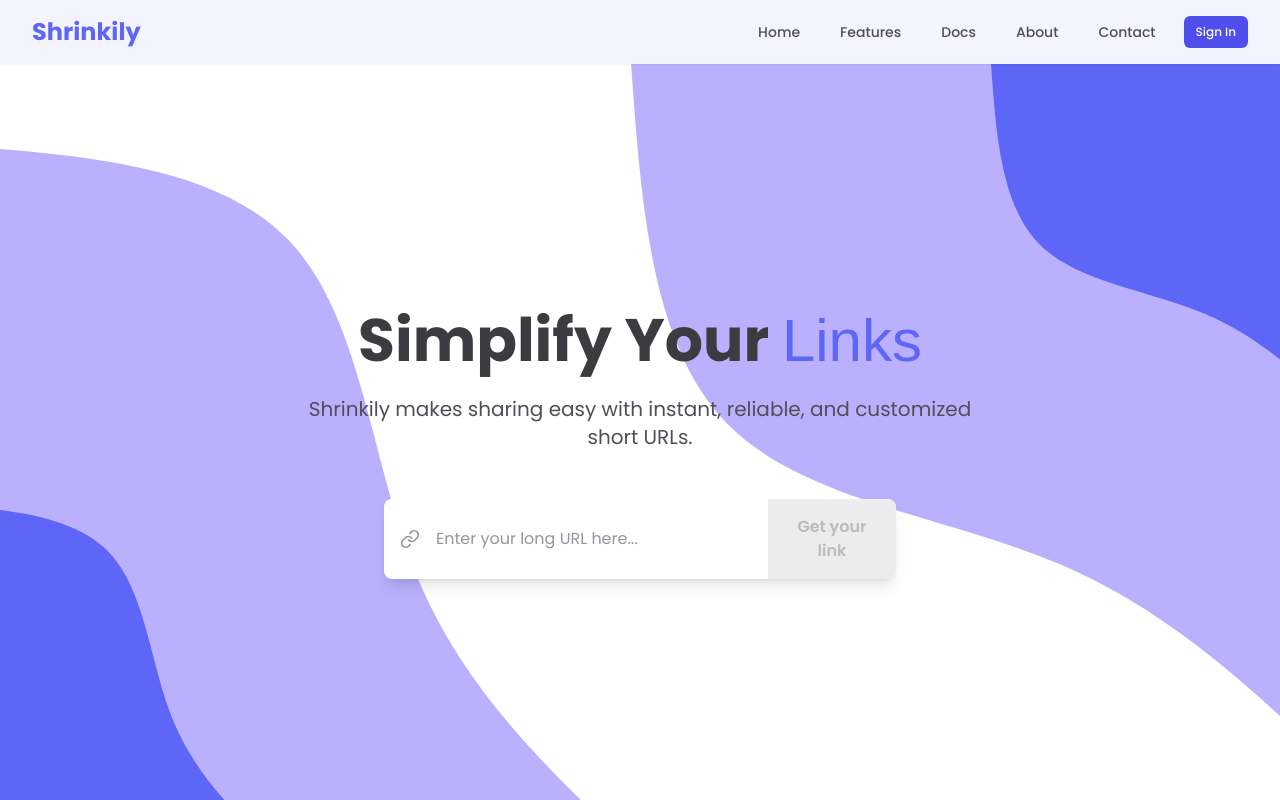
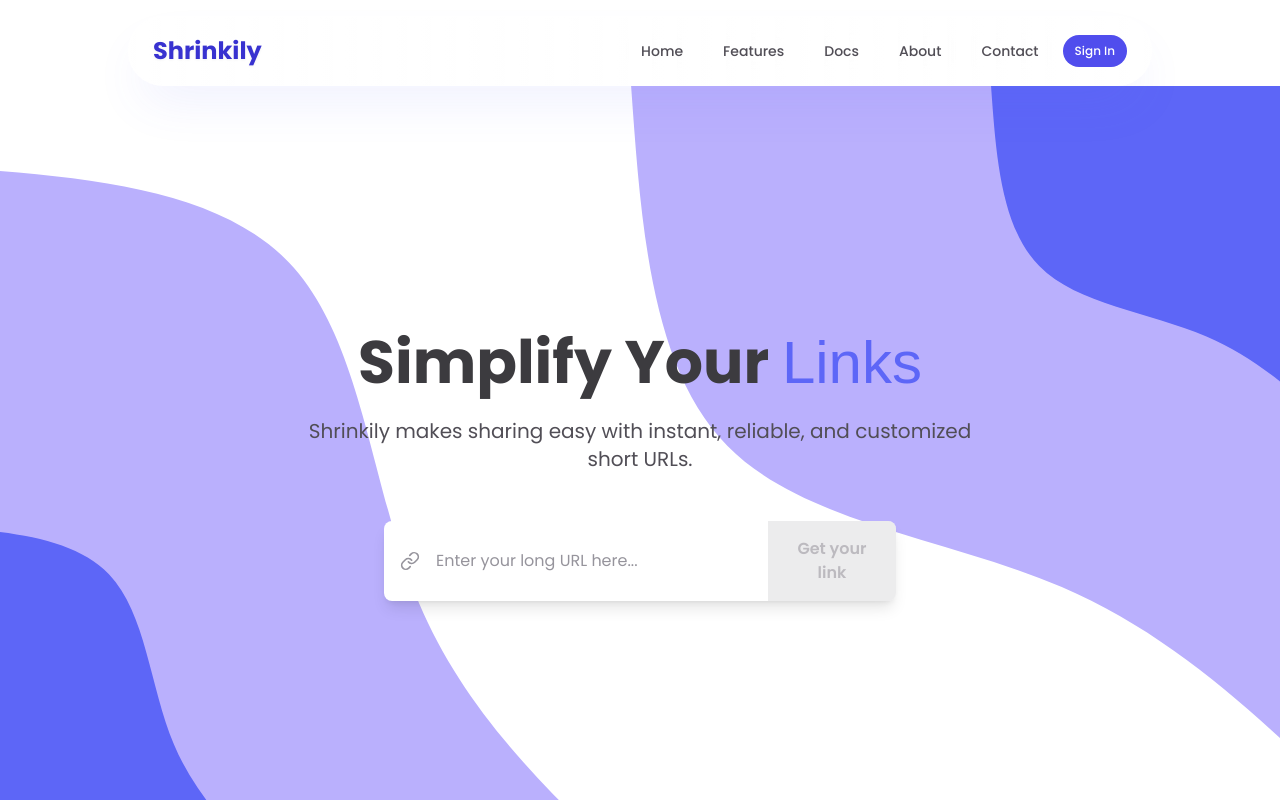
Before and after one commit to JosePabloSG/shrinkily-app, a Next.js app: page /en in a window 1280 px wide. Shown: the top 800 px of the page. Built offline with nearby package versions, Linux system fonts and the light colour scheme; no server answers; a web font is replaced by a local one.

Commit message:
Refactor code structure for improved readability and maintainability

```diff
--- a/components/layout/navbar/desktop-menu.tsx
+++ b/components/layout/navbar/desktop-menu.tsx
@@ -11,20 +11,22 @@ export function DesktopMenu({ navItems, AuthButton }: DesktopMenuProps) {
   const pathname = usePathname()
 
   return (
-    <div className="hidden md:flex items-center space-x-4">
+    <div className="hidden md:flex items-center space-x-2">
       {navItems.map((item) => (
         <Link
           key={item.name}
           href={item.href}
           className={cn(
-            "text-gravel-700 hover:text-blue-violet-600 hover:bg-water-leaf-100 px-3 py-2 rounded-md text-sm font-medium transition-colors",
-            pathname === item.href && "text-blue-violet-600 bg-water-leaf-100",
+            "text-gravel-700 hover:text-blue-violet-600 hover:bg-white/30 px-4 py-2 rounded-2xl text-sm font-medium transition-all duration-200 backdrop-blur-sm hover:shadow-sm",
+            pathname === item.href && "text-blue-violet-600 bg-white/30 shadow-sm",
           )}
         >
           {item.name}
         </Link>
       ))}
-      <AuthButton />
+      <div className="ml-4">
+        <AuthButton />
+      </div>
     </div>
   )
 }
--- a/components/layout/navbar/index.tsx
+++ b/components/layout/navbar/index.tsx
@@ -32,7 +32,7 @@ export function Navbar() {
     if (user) {
       return (
         <Link href="/dashboard/urls">
-          <Button size="sm" variant={"primary"} className="w-full sm:w-auto">
+          <Button size="sm" variant={"primary"} className="rounded-full w-full sm:w-auto">
             {t('goDashboard')}
           </Button>
         </Link>
@@ -41,7 +41,7 @@ export function Navbar() {
 
     return (
       <Link href="/auth/signin">
-        <Button size="sm" variant={"primary"} className="w-full sm:w-auto">
+        <Button size="sm" variant={"primary"} className="rounded-full w-full sm:w-auto">
           {t('signIn')}
         </Button>
       </Link>
@@ -51,12 +51,22 @@ export function Navbar() {
   const navItems = getNavItems(t)
 
   return (
-    <nav className="sticky top-0 z-50 bg-dull-lavender-50 backdrop-blur-sm shadow-sm">
-      <div className="max-w-7xl mx-auto px-4 sm:px-6 lg:px-8">
-        <div className="flex justify-between items-center h-16">
+    <div className="sticky top-0 z-50 w-full px-4 sm:px-6 lg:px-8 pt-4">
+      {/* Glassmorphism Container */}
+      <div className="max-w-5xl mx-auto relative">
+        <div className="relative bg-white/20 backdrop-blur-2xl rounded-full border border-white/30 shadow-2xl shadow-blue-violet-500/10">
+          {/* Glass effect overlay with subtle gradient */}
+          <div className="absolute inset-0 bg-gradient-to-r from-white/10 via-transparent to-white/10 rounded-full"></div>
+
+          {/* Subtle crystal highlight */}
+          <div className="absolute inset-x-0 top-0 h-px bg-gradient-to-r from-transparent via-white/40 to-transparent rounded-full"></div>
+
+          {/* Inner content */}
+          <div className="relative px-6 py-4">
+            <div className="flex justify-between items-center">
               {/* Logo */}
               <div className="flex-shrink-0 flex items-center">
-            <Link href="/" className="text-2xl font-bold text-blue-violet-500">
+                <Link href="/" className="text-2xl font-bold text-blue-violet-700 drop-shadow-sm">
                   Shrinkily
                 </Link>
               </div>
@@ -68,7 +78,7 @@ export function Navbar() {
               <div className="md:hidden flex items-center">
                 <button
                   type="button"
-              className="text-gravel-700 hover:text-blue-violet-600"
+                  className="text-gravel-700 hover:text-blue-violet-600 p-2 rounded-xl hover:bg-white/20 transition-all duration-200 backdrop-blur-sm"
                   onClick={() => setMobileMenuOpen(!mobileMenuOpen)}
                 >
                   <span className="sr-only">{t('openMainMenu')}</span>
@@ -81,6 +91,7 @@ export function Navbar() {
               </div>
             </div>
           </div>
+        </div>
 
         {/* Mobile menu */}
         <MobileMenu
@@ -89,6 +100,7 @@ export function Navbar() {
           setMobileMenuOpen={setMobileMenuOpen}
           AuthButton={AuthButton}
         />
-    </nav>
+      </div>
+    </div>
   )
 }
--- a/components/layout/navbar/mobile-menu.tsx
+++ b/components/layout/navbar/mobile-menu.tsx
@@ -13,23 +13,32 @@ export function MobileMenu({ navItems, mobileMenuOpen, setMobileMenuOpen, AuthBu
   const pathname = usePathname()
 
   return (
-    <div className={cn("md:hidden", mobileMenuOpen ? "block" : "hidden")}>
-      <div className="px-2 pt-2 pb-3 space-y-1 sm:px-3 bg-dull-lavender-50">
+    <div className={cn("md:hidden absolute top-full left-0 right-0 mt-3 z-40", mobileMenuOpen ? "block" : "hidden")}>
+      <div className="relative bg-white/20 backdrop-blur-2xl rounded-full border border-white/30 shadow-2xl shadow-blue-violet-500/10 overflow-hidden mx-4">
+        {/* Glass effect overlay with subtle gradient */}
+        <div className="absolute inset-0 bg-gradient-to-b from-white/10 via-transparent to-white/10"></div>
+
+        {/* Subtle crystal highlight */}
+        <div className="absolute inset-x-0 top-0 h-px bg-gradient-to-r from-transparent via-white/40 to-transparent"></div>
+
+        {/* Content */}
+        <div className="relative px-6 py-8 space-y-3">
           {navItems.map((item) => (
             <Link
               key={item.name}
               href={item.href}
               className={cn(
-              "block px-3 py-2 rounded-md text-base font-medium text-gravel-700 hover:text-blue-violet-600 hover:bg-water-leaf-100 transition-colors",
-              pathname === item.href && "text-blue-violet-600 bg-water-leaf-100",
+                "block px-4 py-3 rounded-2xl text-base font-medium text-gravel-700 hover:text-blue-violet-600 hover:bg-white/30 transition-all duration-200 backdrop-blur-sm",
+                pathname === item.href && "text-blue-violet-600 bg-white/30 shadow-sm",
               )}
               onClick={() => setMobileMenuOpen(false)}
             >
               {item.name}
             </Link>
           ))}
-        <div className="mt-4 px-3">
+          <div className="mt-8 px-4">
             <AuthButton />
+          </div>
         </div>
       </div>
     </div>
```
Also changed, not shown: components/skeletons/Screenshot 2025-05-27 at 11.44.52 PM.png (added). Lines whose indentation alone changed are shown as unchanged.
